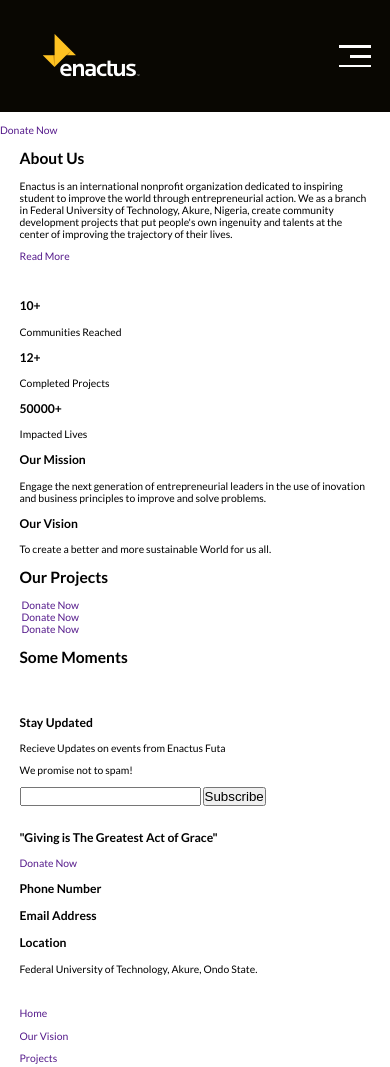
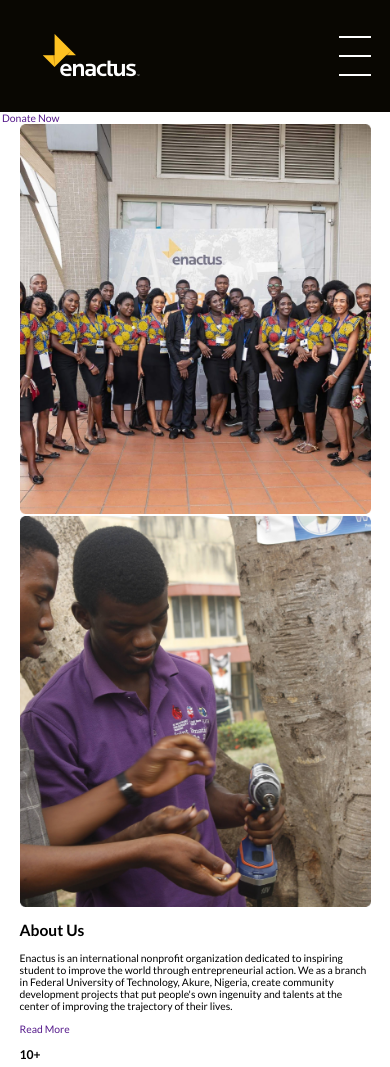
Before and after one commit to orion-esu/Enactus-FUTA, a plain HTML site: page home.html in a window 390 px wide. Shown: the top 1067 px of the page. Drawn offline with Linux system fonts and the light colour scheme.

Commit message:
Added Features

```diff
--- a/home.html
+++ b/home.html
@@ -34,13 +34,14 @@
                         <li class="nav__list hov-er"><a href="" class="nav__link">Projects</a></li>
                         <li class="nav__list hov-er"><a href="" class="nav__link">Gallery</a></li>
                         <li class="nav__list hov-er"><a href="" class="nav__link">Contact Us</a></li>
-                        <button class="nav__item-btn nav-btn">Donate Now</button>
+                        <a href="#" class="btn btn-clr btn-animate">Donate Now</a>
+                        <!-- <button class="nav__item-btn nav-btn">Donate Now</button> -->
                     </ul>
 
                     <div class="hamburger">
-                        <div class="hamburger__line line-1"></div>
-                        <div class="hamburger__line line-2"></div>
-                        <div class="hamburger__line line-3"></div>
+                        <div class="hamburger__line hamburger__line-1"></div>
+                        <div class="hamburger__line hamburger__line-2"></div>
+                        <div class="hamburger__line hamburger__line-3"></div>
                     </div>
 
                 </div>
@@ -49,13 +50,8 @@
 
             <header class="header">
 
-                <div class="header__image">
-                    <img src="" alt="">
-                </div>
-
-                <div class="header__link">
-                    <a href="" target="_parent">Donate Now</a>
-                </div>
+                <img src="./Images/Homepage/Group 73-eidted.png" alt="" class="header__img">
+                <a href="" target="_parent" class="btn">Donate Now</a>
 
             </header>
 
@@ -63,23 +59,24 @@
 
                 <section class="about__us">
 
+                    <div class="about__us-images">
+
+                        <div class="about__us-image about__us-image--1">
+                            <img src="./Images/Homepage/Rectangle 458.png" alt="">
+                        </div>
+
+                        <div class="about__us-image about__us-imgage--2">
+                            <img src="./Images/Homepage/Rectangle 459.png" alt="">
+                        </div>
+
+                    </div>
+
                     <div class="about__us-text">
                         <h2 class="about__us-title">About Us</h2>
                         <p class="about__us-description">Enactus is an international nonprofit organization dedicated to inspiring student to improve the world through entrepreneurial action. We as a branch in Federal University of Technology, Akure, Nigeria, create community development projects that put people's own ingenuity and talents at the center of improving the trajectory of their lives.</p>
                         <a href="" class="about-us-link" target="_parent">Read More</a>
                     </div>
 
-                    <div class="aboutu__us-images">
-
-                        <div class="about__us-image about__us-image--1">
-                            <img src="" alt="">
-                        </div>
-
-                        <div class="about__us-image about__us-imgage--2">
-                            <img src="" alt="">
-                        </div>
-
-                    </div>
 
                 </section>
 
```
